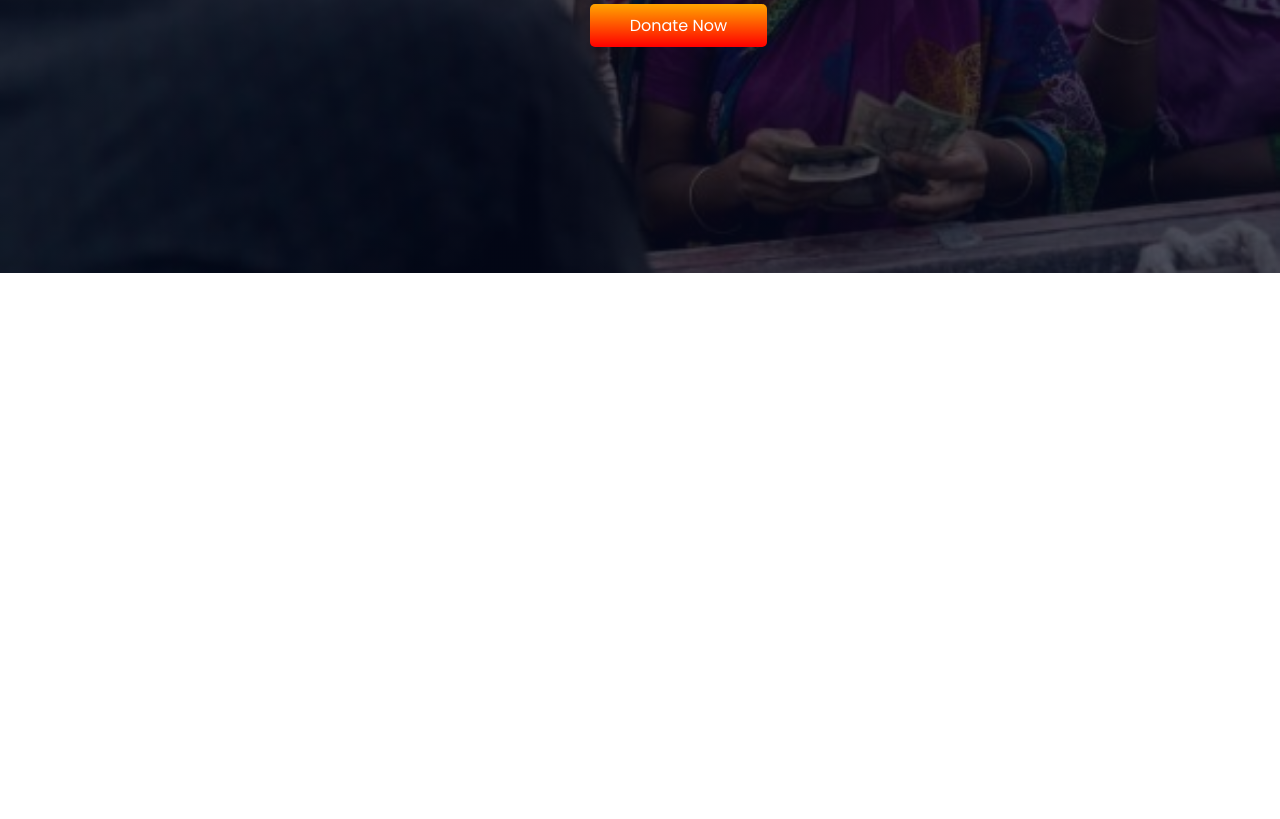
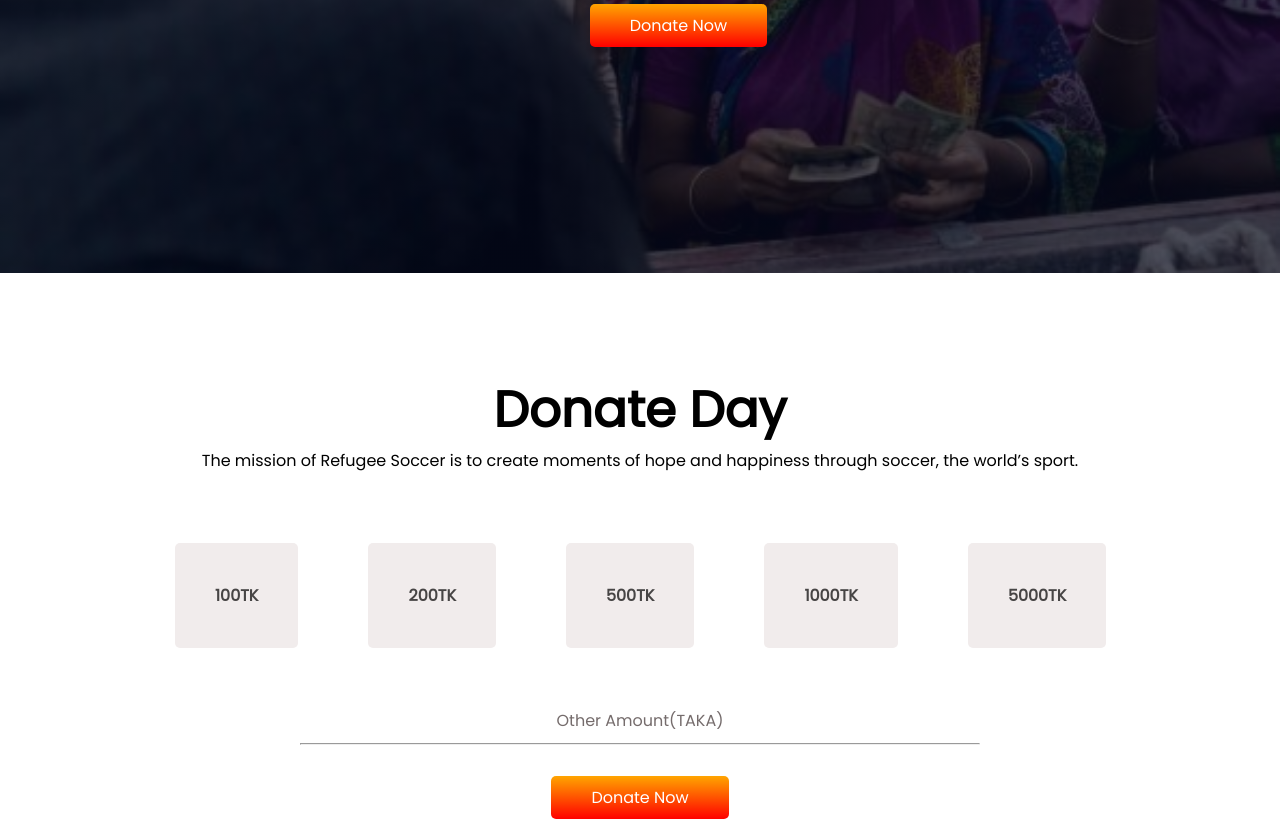
Before and after one commit to SultanMohdAslam/DONATE-TODAY-MAIN, a plain HTML site: page index.html in a window 1280 px wide. Shown: the part 527-1346 px from the top of the page. Before the commit the page ends 800 px from the top, so only its background shows below. Drawn offline with Linux system fonts and the light colour scheme.

Commit message:
add second section

```diff
--- a/index.html
+++ b/index.html
@@ -26,7 +26,43 @@
             </div>
         </section>
     </div>
+    <section>
+        <div class="donate-today">
+            <h1>Donate Day</h1>
+            <p>The mission of Refugee Soccer is to create moments of hope and happiness through soccer, the world’s
+                sport.
+            </p>
+            <div>
+                <div class="section-flex">
+                    <div class="amount five-width">
+                        <p>100TK</p>
+                    </div>
+                    <div id="red-amount" class="amount five-width">
+                        <p>200TK
+                        </p>
+                    </div>
+                    <div class="amount five-width">
+                        <p>500TK
+                        </p>
+                    </div>
+                    <div class="amount five-width">
+                        <p>1000TK
+                        </p>
+                    </div>
+                    <div class="amount five-width">
+                        <p>5000TK
+                        </p>
+                    </div>
+                </div>
+            </div>
+            <p id="other">Other Amount(TAKA)</p>
+            <hr>
+            <div class="button-div">
+                <a class="button-style" href="">Donate Now</a>
+            </div>
+        </div>
 
+    </section>
 </body>
 
 </html>
--- a/style.css
+++ b/style.css
@@ -51,3 +51,56 @@ h1 {
 .button-div {
     margin-top: 40px;
 }
+
+.donate-today {
+    text-align: center;
+    margin-top: 100px;
+}
+
+.section-flex {
+    display: flex;
+    margin-bottom: 40px;
+    margin-top: 50px;
+    margin-left: 125px;
+    margin-right: 311px;
+}
+
+.five-width {
+    width: 10%;
+    padding-left: 40px;
+    padding-right: 40px;
+    margin: 20px;
+}
+
+.amount {
+    font-weight: bolder;
+    color: rgb(71, 69, 69);
+    padding: 40px;
+    margin-left: 50px;
+    background-color: rgb(241, 236, 236);
+    border-radius: 5px;
+
+}
+
+.red-amount {
+    font-weight: bolder;
+    color: rgb(209, 21, 21);
+    padding: 40px;
+    margin-left: 50px;
+    background-color: rgb(148, 88, 88);
+    border-radius: 5px;
+
+
+}
+
+hr {
+    color: rgb(255, 253, 253);
+    margin-top: 10px;
+    margin-right: 300px;
+    margin-left: 300px;
+}
+
+#other {
+    color: rgb(117, 108, 108);
+    ;
+}
```
